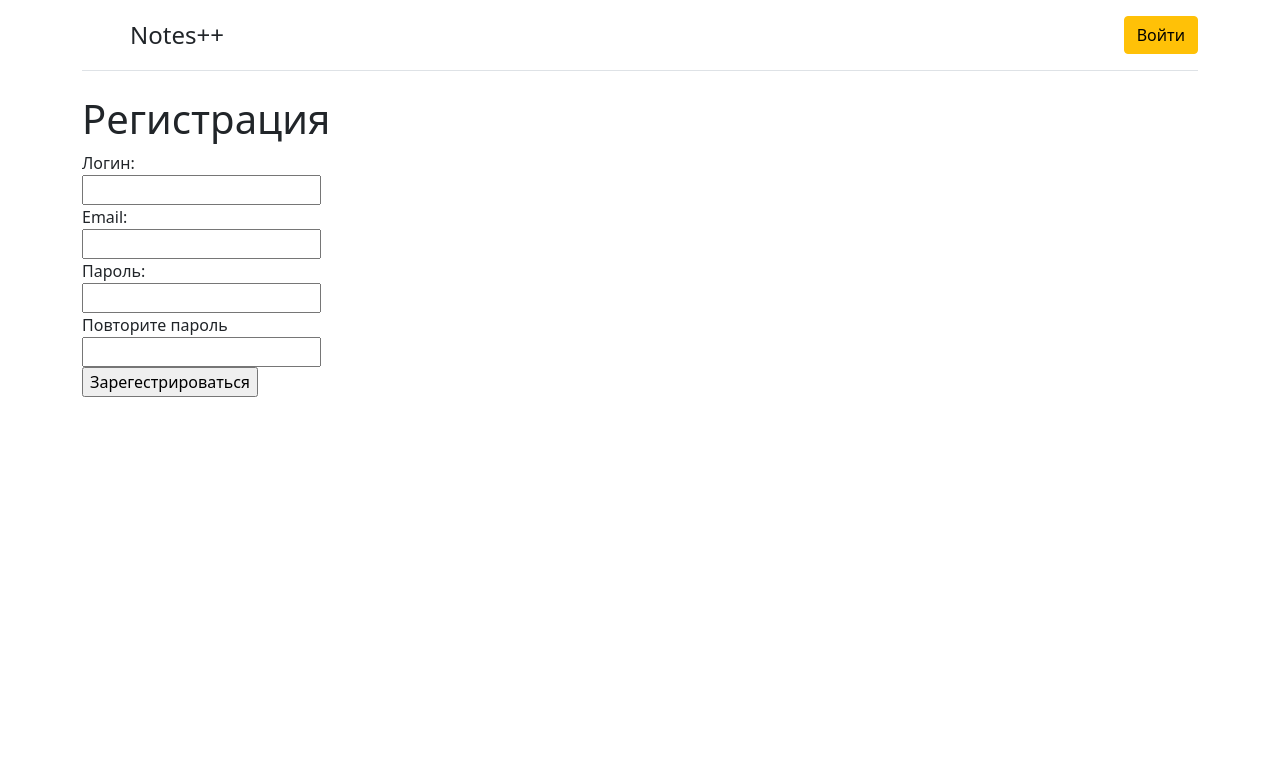
After one commit to coder6497/notes-, a Flask app: page /regist in a window 1280 px wide. The commit adds this page. Shown: the top 783 px of the page. Run offline with Flask 2, Linux system fonts and the light colour scheme.

Commit message:
Added registration function and about user page

```diff
--- a/app.py
+++ b/app.py
@@ -7,7 +7,7 @@ from flask_sqlalchemy import SQLAlchemy
 from flask_uploads import UploadSet, configure_uploads, IMAGES, UploadNotAllowed
 from flask_wtf import FlaskForm
 from wtforms import StringField, SubmitField, TextAreaField, FileField, PasswordField, BooleanField
-from wtforms.validators import DataRequired
+from wtforms.validators import DataRequired, EqualTo
 from werkzeug.security import generate_password_hash, check_password_hash
 from flask_login import LoginManager, UserMixin, login_required, login_user, current_user, logout_user
 
@@ -21,6 +21,11 @@ login_manager.login_view = 'login'
 
 photos = UploadSet('photos', IMAGES)
 configure_uploads(app, photos)
+try:
+    os.mkdir('static/images')
+    os.mkdir('static/resized_images')
+except FileExistsError:
+    pass
 
 
 class Form(FlaskForm):
@@ -48,6 +53,14 @@ class LoginForm(FlaskForm):
     password = PasswordField("Пароль: ", validators=[DataRequired()])
     remember = BooleanField("Запомнить меня")
     submit = SubmitField("Войти")
+
+
+class RegistrtionForm(FlaskForm):
+    login = StringField("Логин: ", validators=[DataRequired()])
+    email = StringField("Email: ", validators=[DataRequired()])
+    password = PasswordField('Пароль: ', validators=[DataRequired()])
+    repeat_password = PasswordField('Повторите пароль', validators=[DataRequired(), EqualTo('password')])
+    submit = SubmitField("Зарегестрироваться")
 
 
 class User(db.Model, UserMixin):
@@ -172,5 +185,28 @@ def logout():
     return redirect('/login')
 
 
+@app.route('/regist', methods=["GET", "POST"])
+def registration():
+    form = RegistrtionForm()
+    if form.validate_on_submit():
+        login = form.login.data
+        email = form.email.data
+        password = form.password.data
+        user = User(login=login, email=email)
+        user.set_password(password)
+        db.session.add(user)
+        db.session.commit()
+        return redirect('/')
+    return render_template('registration.html', form=form)
+
+
+@app.route('/about', methods=["GET", "POST"])
+def about():
+    about_user = {}
+    about_user["Логин"] = current_user.login
+    about_user["Почта"] = current_user.email
+    return render_template('about.html', user=current_user, about_user=about_user)
+
+
 if __name__ == '__main__':
     app.run(debug=True, host="0.0.0.0", port=int(os.environ.get('PORT', 5000)))
--- a/templates/base.html
+++ b/templates/base.html
@@ -17,7 +17,7 @@
         <li class="nav-item"><a href="/" class="nav-link active" aria-current="page">Главная</a></li>
         <li class="nav-item"><a href="/new_form" class="btn btn-danger">Новая заметка</a></li>
         <li class="nav-item"><a href="/view_form" class="btn btn-success">Ваши заметки</a></li>
-        <li class="nav-item"><a href="/login" class="btn btn-warning">Войти</a></li>
+        <li class="nav-item"><a href="/about" class="btn btn-success">О вас</a></li>
         <li class="nav-item"><a href="/logout" class="btn btn-info">Выйти</a></li>
       </ul>
     </header>
--- /dev/null
+++ b/templates/registration.html
@@ -0,0 +1,42 @@
+<html lang="ru"></html>
+<head>
+  <title>Регистрация</title>
+</head>
+
+<body>
+<div class="container">
+      <header class="d-flex flex-wrap justify-content-center py-3 mb-4 border-bottom">
+      <a href="/" class="d-flex align-items-center mb-3 mb-md-0 me-md-auto text-dark text-decoration-none">
+        <svg class="bi me-2" width="40" height="32"><use xlink:href="#bootstrap"></use></svg>
+        <span class="fs-4">Notes++</span>
+      </a>
+
+      <ul class="nav nav-pills">
+        <li class="nav-item"><a href="/login" class="btn btn-warning">Войти</a></li>
+      </ul>
+    </header>
+  <link href="https://cdn.jsdelivr.net/npm/bootstrap@5.1.3/dist/css/bootstrap.min.css" rel="stylesheet" integrity="sha384-1BmE4kWBq78iYhFldvKuhfTAU6auU8tT94WrHftjDbrCEXSU1oBoqyl2QvZ6jIW3" crossorigin="anonymous">
+  <h1>Регистрация</h1>
+    <form method="post" action="">
+      {{ form.csrf_token() }}
+      {{ form.login.label() }}
+      <br>
+      {{ form.login() }}
+      <br>
+      {{ form.email.label() }}
+      <br>
+      {{ form.email() }}
+      <br>
+      {{ form.password.label() }}
+      <br>
+      {{ form.password() }}
+      <br>
+      {{ form.repeat_password.label() }}
+      <br>
+      {{ form.repeat_password() }}
+      <br>
+      {{ form.submit() }}
+    </form>
+</div>
+</body>
+</html>
```
Also changed, not shown: templates/about.html (added, +14 -0 lines), templates/login.html (added, +35 -0 lines), notes_base.db.
